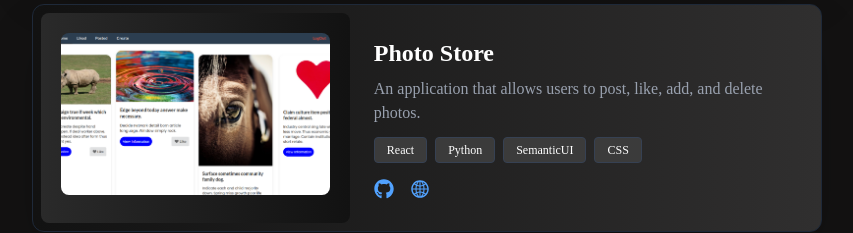
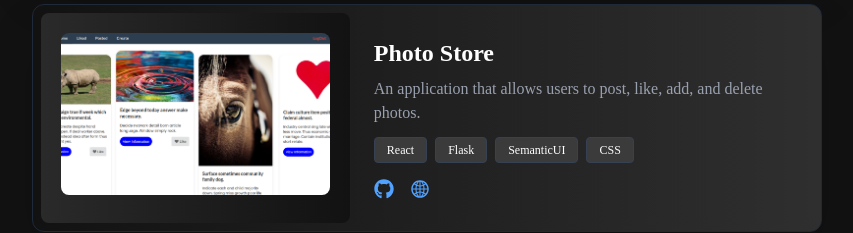
Before and after one commit to swarui/swarui, a React (Vite) app in the folder frontend/: page / in a window 1280 px wide. Shown: the part 1760-1993 px from the top of the page, without its empty margins (213-1066 px from the left). Built offline with nearby package versions, Linux system fonts and the light colour scheme; a web font is replaced by a local one.

Commit message:
frontend

```diff
--- a/frontend/src/components/Projects.jsx
+++ b/frontend/src/components/Projects.jsx
@@ -50,7 +50,7 @@ const projo = [
     title: "Photo Store",
     description: "An application that allows users to post, like, add, and delete photos.",
     image: img2,
-    technologies: ["React", "Python", "SemanticUI", "CSS"],
+    technologies: ["React", "Flask", "SemanticUI", "CSS"],
     url: "https://phase-4-photo-store-project-jmm2.onrender.com/",
     github: "https://github.com/swarui/Phase-4-Photo-Store-Project.git",
     website: "https://phase-4-photo-store-project-jmm2.onrender.com/",
```
